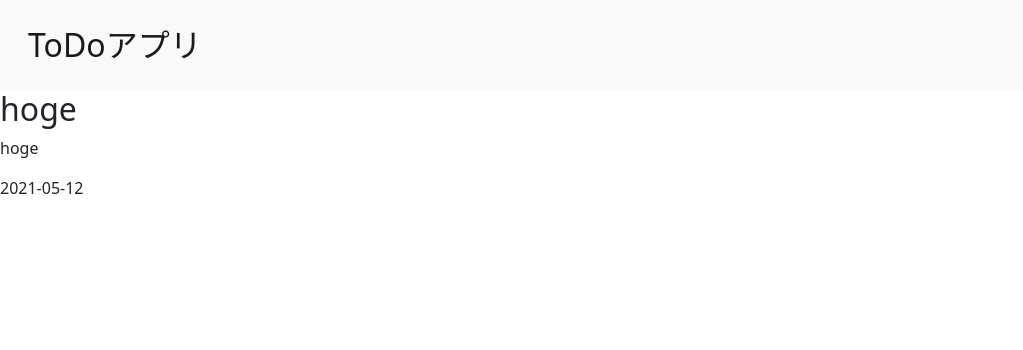
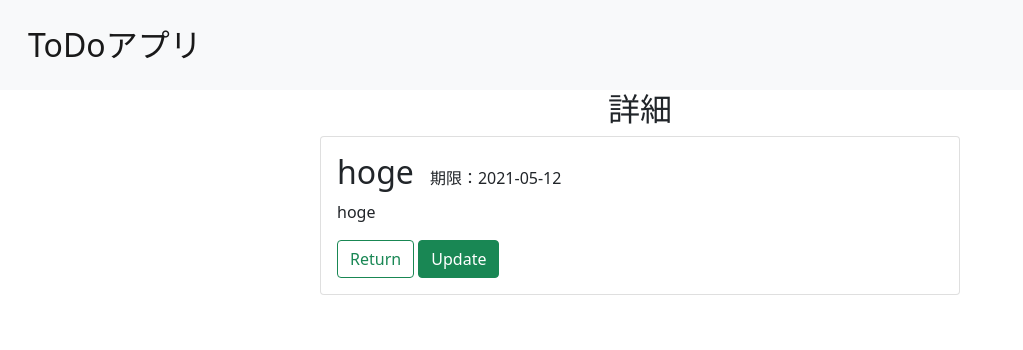
Before and after one commit to go1101/Flask03, a Flask app: page /detail/1 in a window 1280 px wide. Shown: the top 350 px of the page, without its empty margins (0-1023 px from the left). Run offline with Flask 2, Linux system fonts and the light colour scheme; data comes from the database, SQL or seed files in the repository; both versions use the stored data as it was after the commit; some libraries are stand-ins or nearby versions.

Commit message:
詳細画面修正

```diff
--- a/templates/create.html
+++ b/templates/create.html
@@ -17,6 +17,7 @@
         <label for="due">Due</label>
         <input type="date" name="due" required>
     </div>
+    <a class="btn btn-outline-primary" href="/" role="button">Return</a>
     <button type="submit" class="btn btn-primary">Submit</button>
   </form>
 
--- a/templates/detail.html
+++ b/templates/detail.html
@@ -1,9 +1,19 @@
 {% extends 'base.html' %}
 
 {% block body %}
+<h2 class="m-t" style="text-align: center;">詳細</h2>
 
-<h2>{{ post.title }}</h2>
-<p>{{ post.detail }}</p>
-<p>{{ post.due.date() }}</p>
+
+<div class="card w-50 mb-3" style="margin: auto;">
+    <div class="card-body">
+
+        <h2 class="card-title">{{ post.title }}<span class="ml-3" style="font-size: 0.5em">　期限：{{ post.due.date() }}</span></h2>
+
+        <p>{{ post.detail }}</p>
+        <a class="btn btn-outline-success" href="/" role="button">Return</a>
+        <a class="btn btn-success" href="update/{{ post.id }}" role="button">Update</a>
+        </div>
+  </div>
+
 
 {% endblock %}
```
Also changed, not shown: todo.db.
